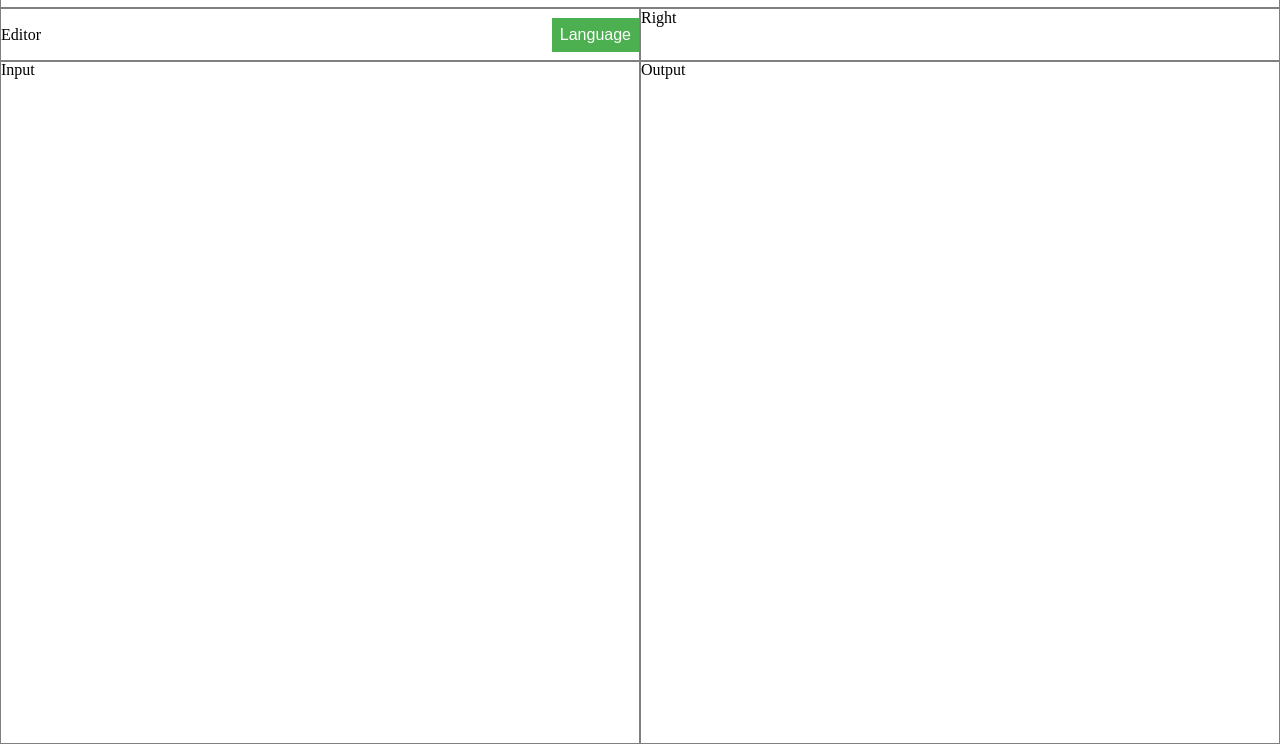
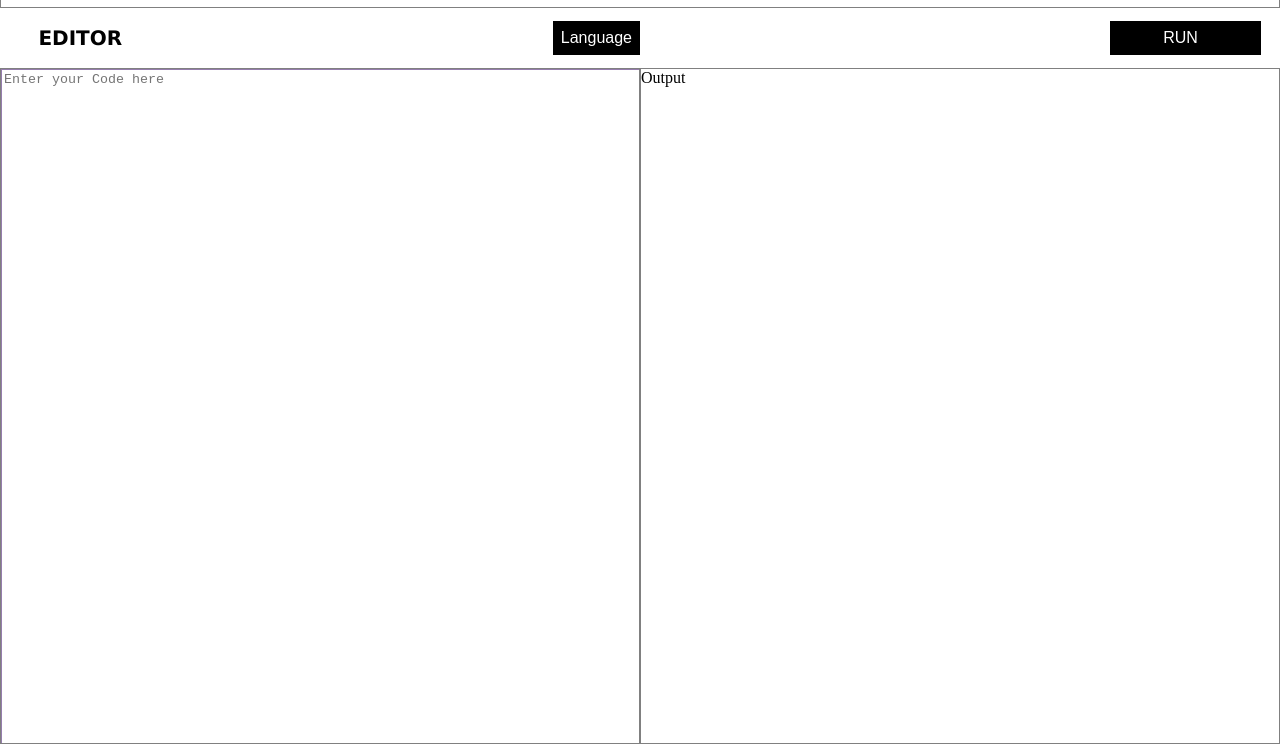
Before and after one commit to Shrey681/Online-IDE, a plain HTML site: page home.html in a window 1280 px wide. Shown: the part 56-800 px from the top of the page. Drawn offline with Linux system fonts and the light colour scheme.

Commit message:
Add Input text-area

```diff
--- a/home.html
+++ b/home.html
@@ -10,9 +10,9 @@
 
   <div class = "Navbar">
     <div class = "Navbar" id = "left">
-      <div>Editor</div>
+      <div id = "nav-heading">EDITOR</div>
       <div class="dropdown">
-        <button onclick="myFunction()" class="dropbtn">Language</button>
+        <button onclick="getLanguage()" class="dropbtn">Language</button>
         <div id="myDropdown" class="dropdown-content">
           <a href="#">Python</a>
           <a href="#">Java</a>
@@ -21,11 +21,15 @@
       </div>
     </div>
 
-    <div class = "Navbar" id = "right">Right</div>
+    <div class = "Navbar" id = "right">
+      <button onclick="run()" class="dropbtn runbtn">RUN</button>
+    </div>
   </div>
 
   <div class = "IO">
-  <div class = "Input">Input</div>
+  <div class = "Input">
+    <textarea id="textarea1" class="input shadow" name="name" wrap="off" placeholder="Enter your Code here"></textarea>
+  </div>
   <div class = "Output">Output</div>
   </div>
 
--- a/style.css
+++ b/style.css
@@ -24,20 +24,25 @@ body{
 
 .Navbar{
   display: flex;
-  height: 6.5%;
+  height: 7.5%;
 }
 
+#nav-heading{
+  font-size: 20px;
+  font-family:'Lucida Sans', 'Lucida Sans Regular', 'Lucida Grande', 'Lucida Sans Unicode', Geneva, Verdana, sans-serif;
+  font-weight: 700;
+}
 #left{
-  width: 50%;
+  width: 47%;
+  padding-left: 3%;
   height: 100%;
   flex-direction: row;
   justify-content: space-between;
   align-items: center;
-  border: 1px solid grey
 }
 
 .dropbtn {
-  background-color: #4CAF50;
+  background-color: #000;
   color: white;
   padding: 8px;
   font-size: 16px;
@@ -79,16 +84,23 @@ body{
 
 /* Change the background color of the dropdown button when the dropdown content is shown */
 .dropdown:hover .dropbtn {
-  background-color: #3e8e41;
+  background-color: #888;
 }
 
 #right{
-  width: 50%;
+  width: 47%;
+  padding: 0 1.5%;
   height: 100%;
   flex-direction: row;
-  border: 1px solid grey
+  flex-direction: row;
+  justify-content: end;
+  align-items: center;
 }
 
+.runbtn{
+  padding-right: 3%;
+  width: 25%;
+}
 .IO{
   flex-direction: row;
   display: flex;
@@ -98,8 +110,18 @@ body{
 .Input{
   flex: 1;
   border: 1px solid grey;
+  overflow: hidden;
+}
+textarea {
+  border-color: #957dad;
+  width: 100%;
+  height: 100%;
 }
 
+textarea {
+  overflow: auto;
+  resize: vertical;
+}
 .Output {
   flex: 1;
   border: 1px solid grey;
```
